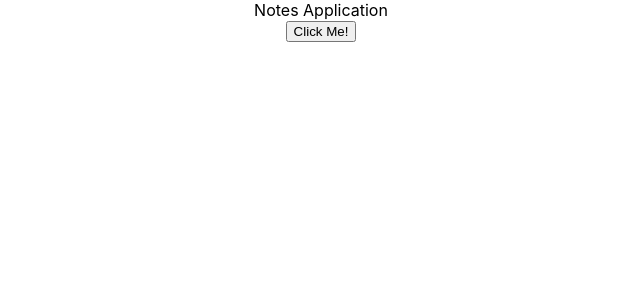
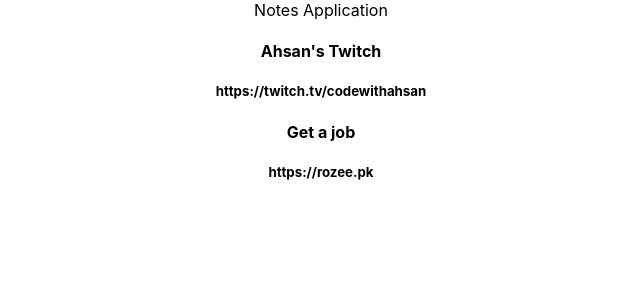
Before and after one commit to code-with-ahsan/notes-frontend, a React (Create React App) app: page / in a window 1280 px wide. Shown: the top 300 px of the page, without its empty margins (319-959 px from the left). Built offline with nearby package versions, Linux system fonts and the light colour scheme.

Commit message:
extracting notes

```diff
--- a/src/App.tsx
+++ b/src/App.tsx
@@ -1,19 +1,24 @@
 import "./App.css";
-import axios from "axios";
-import { useState } from "react";
+// import axios from "axios";
+import { useEffect, useState } from "react";
+import DUMMY_NOTES from "./DUMMY_NOTES";
 
 function App() {
   const [notesList, setNotesList] = useState<Array<any>>([]);
 
   // get notes method
-  async function getNotes() {
-    try {
-      const response = await axios.get("http://localhost:5000/notes");
-      setNotesList(response.data.notes);
-    } catch (error) {
-      console.error(error);
-    }
-  }
+  // async function getNotes() {
+  //   try {
+  //     const response = await axios.get("http://localhost:5000/notes");
+  //     setNotesList(response.data.notes);
+  //   } catch (error) {
+  //     console.error(error);
+  //   }
+  // }
+
+  useEffect(() => {
+    setNotesList(DUMMY_NOTES);
+  }, []);
 
   console.log(notesList);
 
@@ -21,14 +26,15 @@
     //
     <div className="App">
       <div>Notes Application</div>
-      <div>
-        <button onClick={getNotes}>Click Me!</button>
-      </div>
-      <div>
-        {/* SHOW DETAILS of the first element */}
-        <h4>{notesList[0]?.text}</h4>
-        <h5>{notesList[0]?.link}</h5>
-      </div>
+      {notesList.map((noteItem) => {
+        return (
+          <div>
+            {/* SHOW DETAILS of the first element */}
+            <h4>{noteItem.text}</h4>
+            <h5>{noteItem.link}</h5>
+          </div>
+        );
+      })}
     </div>
   );
 }
--- /dev/null
+++ b/src/DUMMY_NOTES.ts
@@ -0,0 +1,16 @@
+export interface INote {
+  text: string;
+  link: string;
+  thumbnailUrl?: string;
+}
+
+const DUMMY_NOTES: INote[] = [
+  {
+    text: "Ahsan's Twitch",
+    link: "https://twitch.tv/codewithahsan",
+    thumbnailUrl: "",
+  },
+  { text: "Get a job", link: "https://rozee.pk", thumbnailUrl: "" },
+];
+
+export default DUMMY_NOTES;
```
